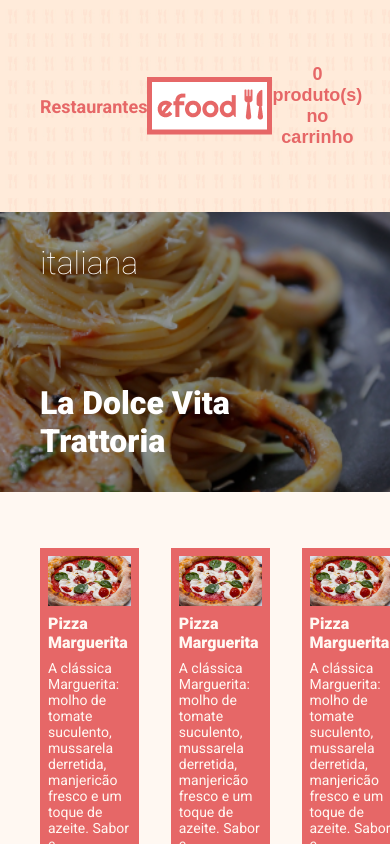
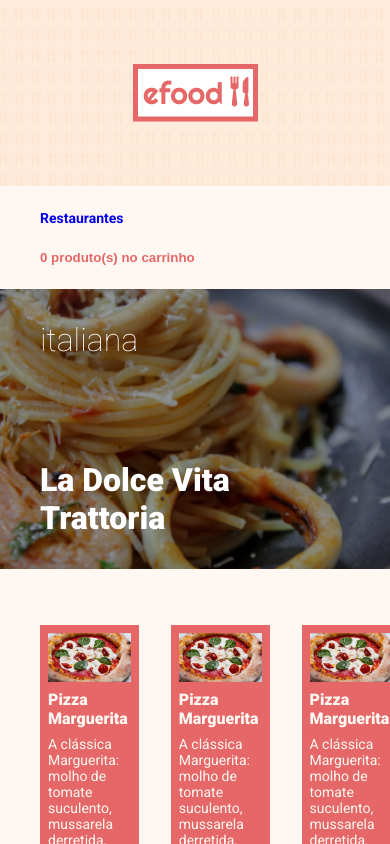
Before and after one commit to Bento-Hertz/ebac_final_project, a React (Create React App) app: page /restaurant in a window 390 px wide. Shown: the top 844 px of the page. Built offline with nearby package versions, Linux system fonts and the light colour scheme.

Commit message:
adding responsivity to Header component

```diff
--- a/src/components/Header/index.tsx
+++ b/src/components/Header/index.tsx
@@ -6,6 +6,7 @@
     const path = useLocation().pathname;
 
     return (
+        <>
             <div className='container bg-header'>
                 {path === '/' ?
                     <S.HomeHeader>
@@ -20,6 +21,16 @@
                     </S.Header>
                 }
             </div>
+
+            {path !== '/' ?
+                <S.MenuMobile>
+                    <Link to='/'>Restaurantes</Link>
+                    <S.CartButton>0 produto(s) no carrinho</S.CartButton>
+                </S.MenuMobile>
+            :
+                <></>
+            }
+        </>
     );
 }
 
--- a/src/components/Header/styles.ts
+++ b/src/components/Header/styles.ts
@@ -1,5 +1,5 @@
 import styled from 'styled-components';
-import { colors } from '../../styles';
+import { breakpoints, colors } from '../../styles';
 
 export const HomeHeader = styled.header`
     padding: 64px 0;
@@ -28,8 +28,31 @@
         font-size: 18px;
 
     }
+
+    @media(max-width: ${breakpoints.tablet}) {
+        justify-content: center;
+        grid-template-columns: auto;
+
+        a, button {
+            display:none;
+        }
+    }
 `
 
 export const CartButton = styled.button`
     justify-self: end;
 `
+
+export const MenuMobile = styled.nav`
+    display: none;
+
+    @media(max-width: ${breakpoints.tablet}) {
+        background-color: ${colors.lightBeige};
+        color: ${colors.pink};
+        width: 100%;
+        padding: 24px 40px;
+        display: grid;
+        justify-content: start;
+        gap: 24px;
+    }
+`
```
Lines whose indentation alone changed are shown as unchanged.
